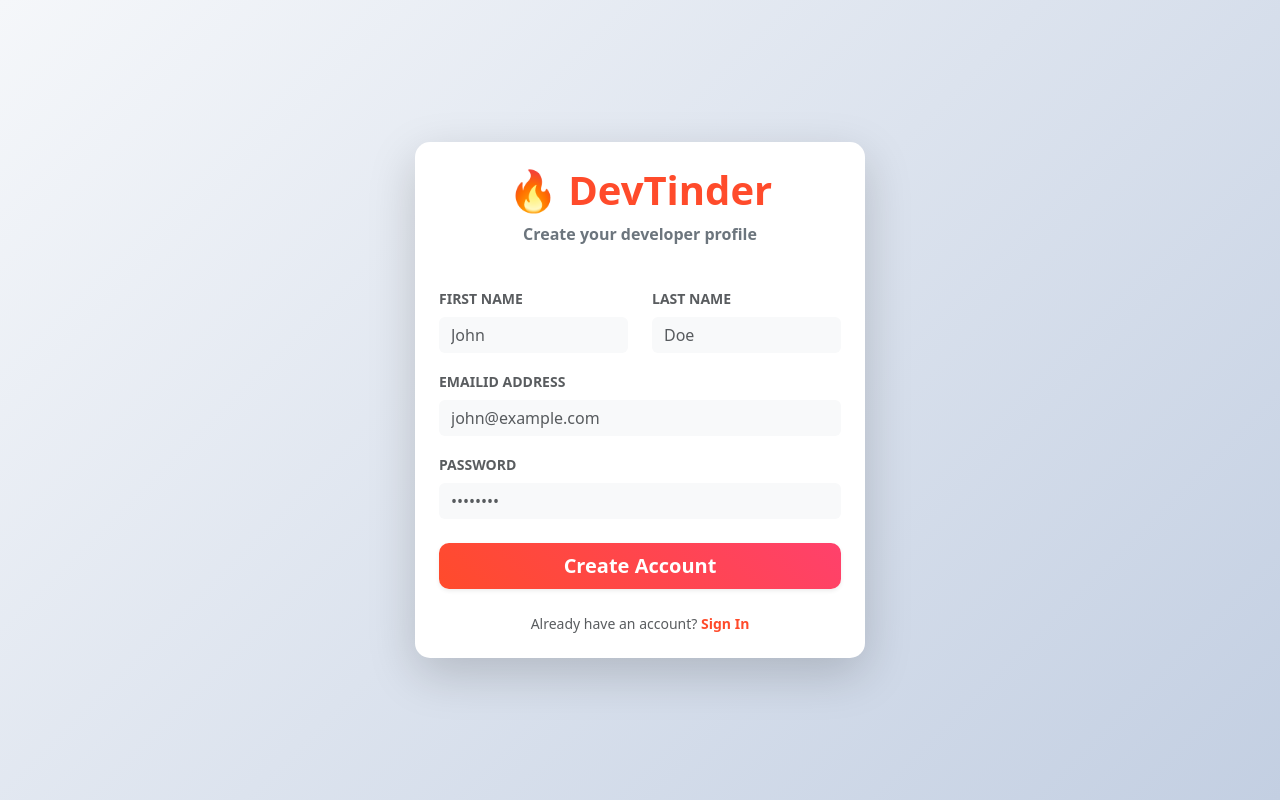
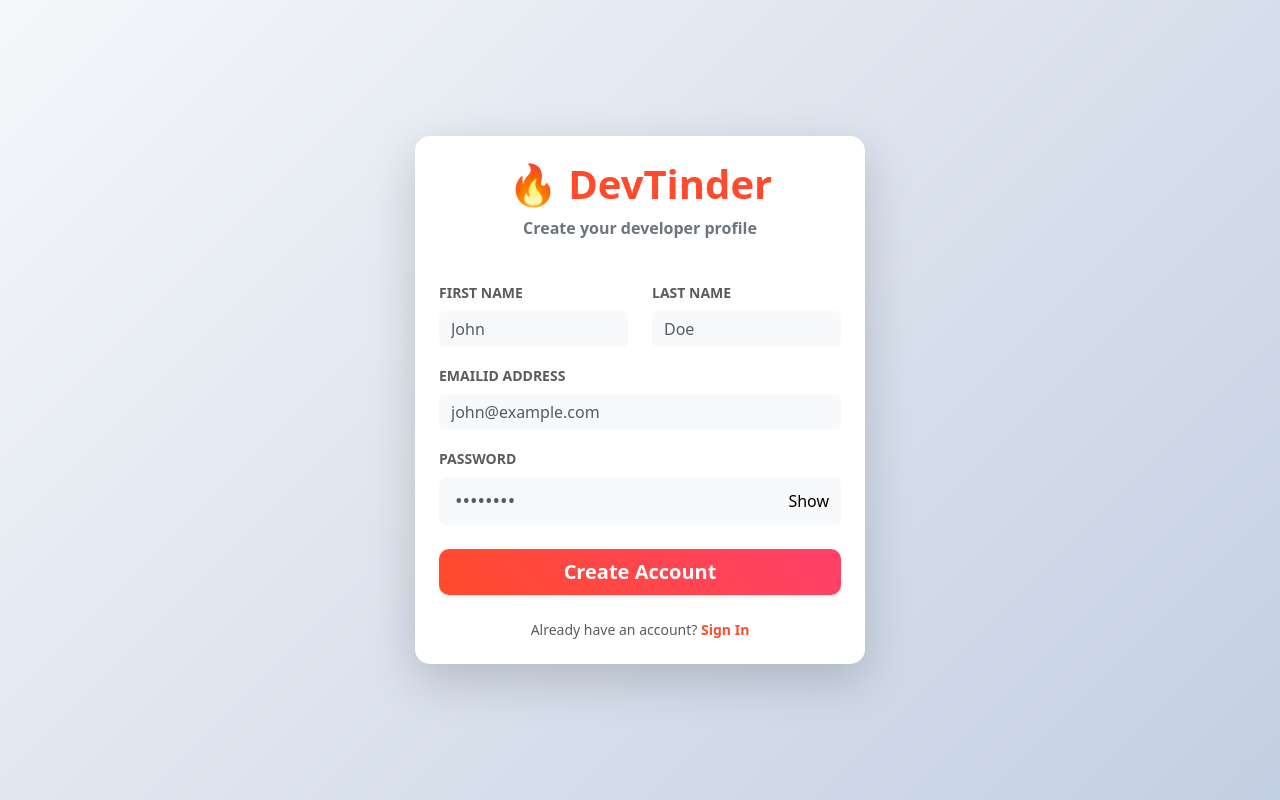
Before and after one commit to AmitMishra99/Dev_Tinder, a React (Vite) app: page /signup in a window 1280 px wide. Built offline with nearby package versions, Linux system fonts and the light colour scheme.

Commit message:
signup page completed

```diff
--- a/src/pages/Auth/SignupPage.jsx
+++ b/src/pages/Auth/SignupPage.jsx
@@ -13,6 +13,7 @@ const SignupPage = () => {
 
   const [loading, setLoading] = useState(false);
   const [error, setError] = useState("");
+  const [showPassword, setShowPassword] = useState(false);
 
   const brandColor = "#FF4B2B";
   const navigate = useNavigate();
@@ -133,15 +134,24 @@ const SignupPage = () => {
             <label className="form-label text-uppercase fw-bold small text-muted">
               Password
             </label>
+            <div className="input-group">
               <input
                 name="password"
-              type="password"
-              className="form-control bg-light border-0"
+                type={showPassword ? "text" : "password"}
+                className="form-control form-control-lg bg-light border-0"
                 value={formData.password}
                 onChange={handleChange}
                 placeholder="••••••••"
                 required
               />
+              <button
+                type="button"
+                className="btn btn-light border-0"
+                onClick={() => setShowPassword((prev) => !prev)}
+              >
+                {showPassword ? "Hide" : "Show"}
+              </button>
+            </div>
           </div>
 
           {/* 🟡 loader added */}
```
Lines whose indentation alone changed are shown as unchanged.
